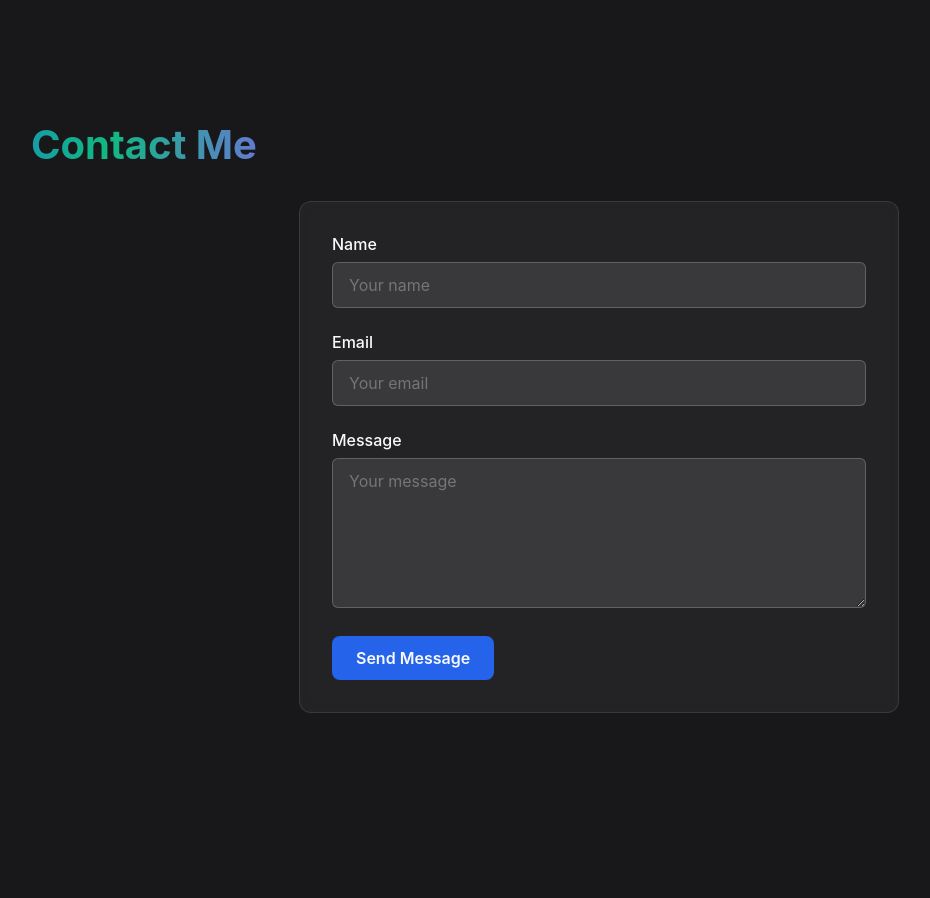
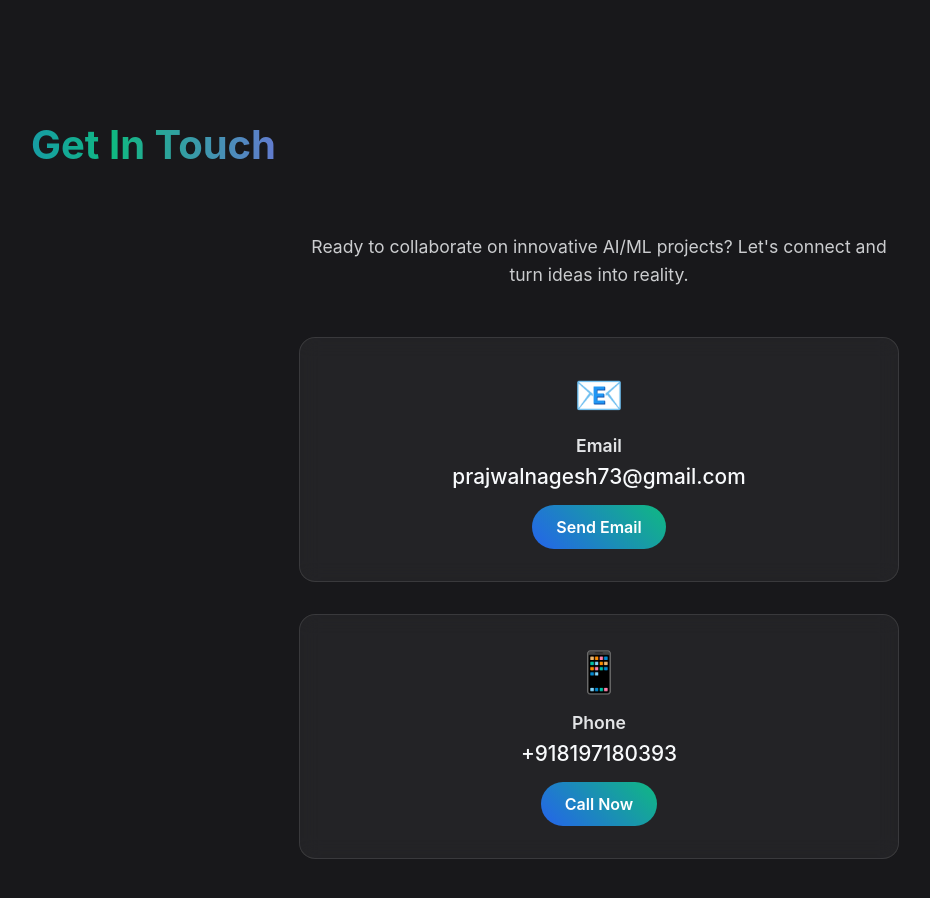
Before and after one commit to prajwal-tech/portfolio, a plain HTML site: page index.html in a window 1280 px wide. Shown: the part 2380-3278 px from the top of the page, without its empty margins (41-971 px from the left). Before the commit the page ends 3173 px from the top, so only its background shows below. Drawn offline with Linux system fonts and the light colour scheme.

Commit message:
Update index.html

```diff
--- a/index.html
+++ b/index.html
@@ -380,52 +380,112 @@
       transform: translateY(-3px);
     }
 
-    .contact-form {
+    .contact-section {
+      text-align: center;
       max-width: 600px;
       margin: 0 auto;
+    }
+
+    .contact-info {
+      display: flex;
+      flex-direction: column;
+      gap: 2rem;
+      margin-top: 3rem;
+    }
+
+    .contact-item {
       background: rgba(255,255,255,0.05);
       padding: 2rem;
-      border-radius: 12px;
-      backdrop-filter: blur(5px);
+      border-radius: 16px;
+      backdrop-filter: blur(10px);
       border: 1px solid rgba(255,255,255,0.1);
-      transition: transform 0.3s ease;
+      transition: all 0.3s ease;
+      position: relative;
+      overflow: hidden;
     }
 
-    .contact-form:hover {
-      transform: translateY(-5px);
-      box-shadow: 0 10px 30px rgba(16, 185, 129, 0.1);
+    .contact-item::before {
+      content: '';
+      position: absolute;
+      top: 0;
+      left: 0;
+      width: 100%;
+      height: 4px;
+      background: linear-gradient(90deg, var(--primary), var(--secondary));
+      transform: scaleX(0);
+      transform-origin: left;
+      transition: transform 0.5s ease;
     }
 
-    .form-group {
-      margin-bottom: 1.5rem;
+    .contact-item:hover::before {
+      transform: scaleX(1);
     }
 
-    .form-label {
-      display: block;
-      margin-bottom: 0.5rem;
-      font-weight: 500;
+    .contact-item:hover {
+      transform: translateY(-10px);
+      box-shadow: 0 20px 40px rgba(16, 185, 129, 0.15);
+      background: rgba(255,255,255,0.08);
     }
 
-    .form-input {
-      width: 100%;
-      padding: 0.75rem 1rem;
-      background: rgba(255,255,255,0.1);
-      border: 1px solid rgba(255,255,255,0.2);
-      border-radius: 6px;
-      color: var(--light);
-      font-size: 1rem;
+    .contact-icon {
+      font-size: 2.5rem;
+      margin-bottom: 1rem;
+      color: var(--secondary);
       transition: all 0.3s ease;
     }
 
-    .form-input:focus {
-      outline: none;
-      border-color: var(--primary);
-      box-shadow: 0 0 0 3px rgba(37, 99, 235, 0.2);
+    .contact-item:hover .contact-icon {
+      transform: scale(1.1);
+      color: var(--primary);
     }
 
-    textarea.form-input {
-      min-height: 150px;
-      resize: vertical;
+    .contact-label {
+      font-size: 1.1rem;
+      font-weight: 600;
+      margin-bottom: 0.5rem;
+      opacity: 0.9;
+    }
+
+    .contact-value {
+      font-size: 1.3rem;
+      font-weight: 500;
+      color: var(--light);
+      margin-bottom: 1rem;
+    }
+
+    .contact-link {
+      display: inline-flex;
+      align-items: center;
+      gap: 0.5rem;
+      padding: 0.75rem 1.5rem;
+      background: linear-gradient(45deg, var(--primary), var(--secondary));
+      color: white;
+      text-decoration: none;
+      border-radius: 50px;
+      font-weight: 600;
+      transition: all 0.3s ease;
+      position: relative;
+      overflow: hidden;
+    }
+
+    .contact-link::before {
+      content: '';
+      position: absolute;
+      top: 0;
+      left: -100%;
+      width: 100%;
+      height: 100%;
+      background: linear-gradient(90deg, transparent, rgba(255,255,255,0.2), transparent);
+      transition: left 0.5s;
+    }
+
+    .contact-link:hover::before {
+      left: 100%;
+    }
+
+    .contact-link:hover {
+      transform: translateY(-3px) scale(1.05);
+      box-shadow: 0 10px 25px rgba(16, 185, 129, 0.3);
     }
 
     @keyframes scrollSkills {
@@ -438,6 +498,10 @@
       .role-text { font-size: 1.5rem; }
       .description { font-size: 1rem; }
       .section-title { font-size: 2rem; }
+      .contact-info { gap: 1.5rem; }
+      .contact-item { padding: 1.5rem; }
+      .contact-icon { font-size: 2rem; }
+      .contact-value { font-size: 1.2rem; }
     }
   </style>
 </head>
@@ -545,26 +609,31 @@
     </section>
 
     <section id="contact" class="section">
-      <h2 class="section-title">Contact Me</h2>
-      <div class="contact-form">
-        <form id="contactForm">
-          <div class="form-group">
-            <label for="name" class="form-label">Name</label>
-            <input type="text" id="contactName" class="form-input" placeholder="Your name" required>
+      <h2 class="section-title">Get In Touch</h2>
+      <div class="contact-section">
+        <p class="description" style="text-align: center; margin-bottom: 0;">
+          Ready to collaborate on innovative AI/ML projects? Let's connect and turn ideas into reality.
+        </p>
+
+        <div class="contact-info">
+          <div class="contact-item">
+            <div class="contact-icon">📧</div>
+            <div class="contact-label">Email</div>
+            <div class="contact-value">prajwalnagesh73@gmail.com</div>
+            <a href="mailto:prajwalnagesh73@gmail.com" class="contact-link">
+              <span>Send Email</span>
+            </a>
           </div>
 
-          <div class="form-group">
-            <label for="email" class="form-label">Email</label>
-            <input type="email" id="email" class="form-input" placeholder="Your email" required>
+          <div class="contact-item">
+            <div class="contact-icon">📱</div>
+            <div class="contact-label">Phone</div>
+            <div class="contact-value">+918197180393</div>
+            <a href="tel:+918197180393" class="contact-link">
+              <span>Call Now</span>
+            </a>
           </div>
-
-          <div class="form-group">
-            <label for="message" class="form-label">Message</label>
-            <textarea id="message" class="form-input" placeholder="Your message" required></textarea>
-          </div>
-
-          <button type="submit" class="btn btn-primary">Send Message</button>
-        </form>
+        </div>
       </div>
     </section>
   </div>
@@ -720,6 +789,7 @@
     function animateElements() {
       const timeline = document.querySelectorAll('.timeline-item');
       const projectCards = document.querySelectorAll('.project-card');
+      const contactItems = document.querySelectorAll('.contact-item');
 
       const observer = new IntersectionObserver((entries) => {
         entries.forEach(entry => {
@@ -731,7 +801,7 @@
         threshold: 0.1
       });
 
-      [...timeline, ...projectCards].forEach(item => {
+      [...timeline, ...projectCards, ...contactItems].forEach(item => {
         observer.observe(item);
       });
     }
@@ -745,13 +815,6 @@
       // Clone skills for infinite scroll effect
       const skillsTrack = document.getElementById('skills-track');
       skillsTrack.innerHTML += skillsTrack.innerHTML;
-
-      // Form handling
-      document.getElementById('contactForm').addEventListener('submit', function(e) {
-        e.preventDefault();
-        alert('Thank you for your message! I will get back to you soon.');
-        this.reset();
-      });
     });
   </script>
 </body>
```
